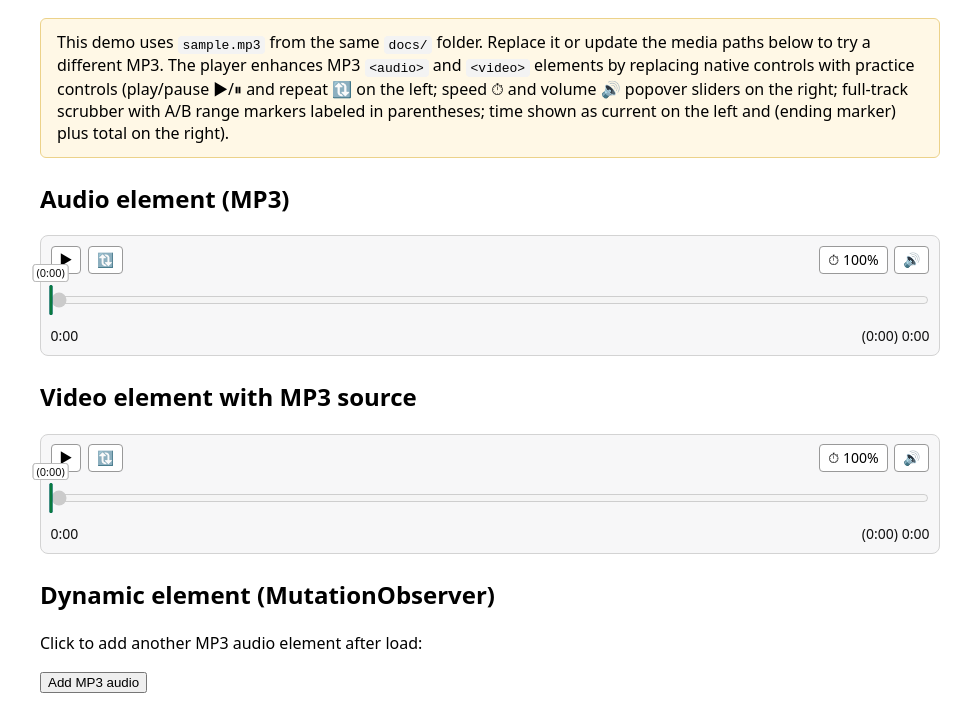
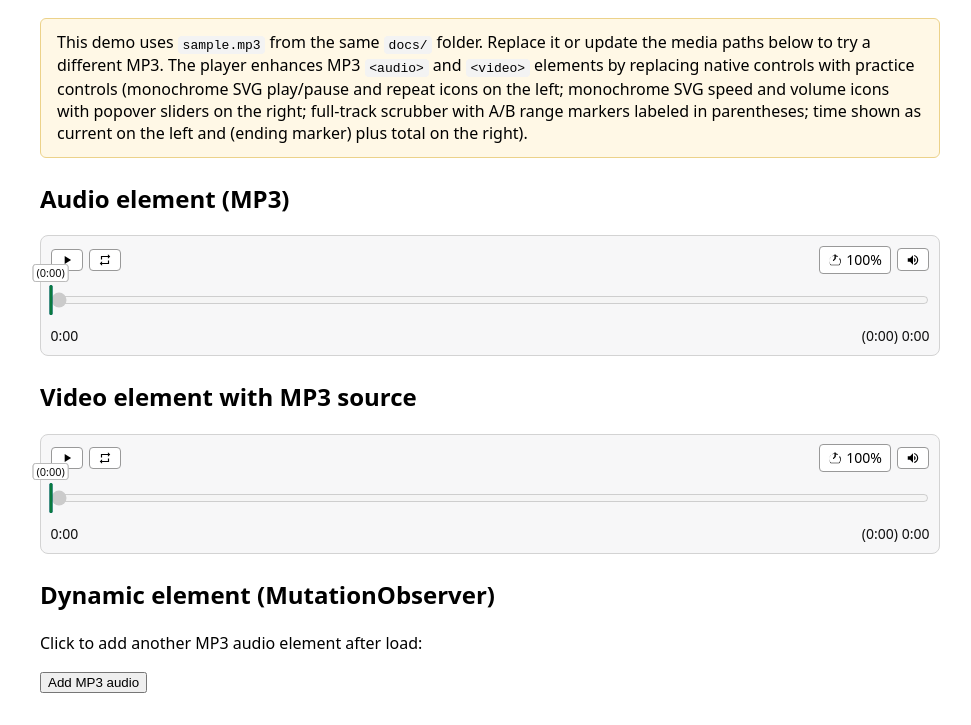
Before and after one commit to sithmel/audio-practice-player, a website: page docs/index.html in a window 1280 px wide. Shown: the part 80-805 px from the top of the page, without its empty margins (150-1121 px from the left). Drawn offline with Linux system fonts and the light colour scheme.

Commit message:
better icons, better speed control

```diff
--- a/docs/audio-practice-player.js
+++ b/docs/audio-practice-player.js
@@ -66,9 +66,50 @@ function isSupportedMedia(media) {
   );
 }
 
+const SVG_NS = 'http://www.w3.org/2000/svg';
+
+/**
+ * @typedef {'play'|'pause'|'repeat'|'speed'|'volume'} IconName
+ */
+
+/** @type {Record<IconName, string>} */
+const ICON_PATHS = {
+  play: 'M8 5v14l11-7z',
+  pause: 'M6 5h4v14H6zM14 5h4v14h-4z',
+  repeat:
+    'M7 7h10v3l4-4-4-4v3H5v6h2V7zm10 10H7v-3l-4 4 4 4v-3h12v-6h-2v4z',
+  speed:
+    'M20.38 8.57l-1.23 1.85a8 8 0 01-.22 9.58H5.07A8 8 0 0115.58 6.85l1.85-1.23A10 10 0 003.35 19a2 2 0 002 2h13.3a2 2 0 002-2 10 10 0 00-.27-10.43zM13 3a1 1 0 00-2 0v6.5l-2.29 2.29a1 1 0 101.42 1.42l3-3a1 1 0 00.29-.71V3z',
+  volume:
+    'M3 9v6h4l5 5V4L7 9H3zm13.5 3c0-1.77-1.02-3.29-2.5-4.03v8.05c1.48-.73 2.5-2.25 2.5-4.02zM14 3.23v2.06c2.89.86 5 3.54 5 6.71s-2.11 5.85-5 6.71v2.06c4.01-.91 7-4.49 7-8.77s-2.99-7.86-7-8.77z',
+};
+
+/**
+ * @param {IconName} name
+ * @returns {SVGSVGElement}
+ */
+function createIcon(name) {
+  const svg = document.createElementNS(SVG_NS, 'svg');
+  svg.setAttribute('class', 'app-icon');
+  svg.setAttribute('viewBox', '0 0 24 24');
+  svg.setAttribute('aria-hidden', 'true');
+  svg.setAttribute('focusable', 'false');
+  svg.setAttribute('data-icon', name);
+
+  const path = document.createElementNS(SVG_NS, 'path');
+  path.setAttribute('d', ICON_PATHS[name]);
+  path.setAttribute('fill', 'currentColor');
+  svg.appendChild(path);
+
+  return svg;
+}
+
 const STYLE_ID = 'audio-practice-player-styles';
 const WRAPPER_CLASS = 'app-audio-practice-player';
 const INITIALIZED_ATTR = 'data-audio-practice-player-initialized';
+const MIN_SPEED = 0.5;
+const MAX_SPEED = 2;
+const SPEED_STEP = 0.1;
 
 /**
  * @typedef {Object} PlayerInstance
@@ -124,9 +165,22 @@ function ensureStyles() {
   padding: 0.2rem 0.5rem;
   line-height: 1.2;
   font: inherit;
+  display: inline-flex;
+  align-items: center;
+  justify-content: center;
+  gap: 0.25rem;
 }
 .${WRAPPER_CLASS} button:hover {
   background: #f0f0f0;
+}
+.${WRAPPER_CLASS} .app-icon {
+  width: 1em;
+  height: 1em;
+  flex: none;
+  fill: currentColor;
+}
+.${WRAPPER_CLASS} .app-speed-btn-label {
+  font-variant-numeric: tabular-nums;
 }
 .${WRAPPER_CLASS} .app-toggle[aria-pressed="true"] {
   background: #d7ebff;
@@ -280,14 +334,14 @@ function createPlayerForMedia(media) {
   const playPauseBtn = document.createElement('button');
   playPauseBtn.type = 'button';
   playPauseBtn.className = 'app-play-pause';
-  playPauseBtn.textContent = '▶';
+  playPauseBtn.append(createIcon('play'));
   playPauseBtn.setAttribute('aria-label', 'Play');
   playPauseBtn.title = 'Play';
 
   const repeatBtn = document.createElement('button');
   repeatBtn.type = 'button';
   repeatBtn.className = 'app-toggle';
-  repeatBtn.textContent = '🔃';
+  repeatBtn.append(createIcon('repeat'));
   repeatBtn.setAttribute('aria-pressed', 'false');
   repeatBtn.setAttribute('aria-label', 'Repeat: off');
   repeatBtn.title = 'Repeat: off';
@@ -305,6 +359,10 @@ function createPlayerForMedia(media) {
   speedBtn.setAttribute('aria-expanded', 'false');
   speedBtn.title = 'Playback speed';
 
+  const speedBtnLabel = document.createElement('span');
+  speedBtnLabel.className = 'app-speed-btn-label';
+  speedBtn.append(createIcon('speed'), speedBtnLabel);
+
   const speedPopover = document.createElement('div');
   speedPopover.className = 'app-popover app-speed-popover';
   speedPopover.hidden = true;
@@ -315,9 +373,9 @@ function createPlayerForMedia(media) {
   const speedSlider = document.createElement('input');
   speedSlider.type = 'range';
   speedSlider.className = 'app-vertical-slider app-speed-slider';
-  speedSlider.min = '0.1';
-  speedSlider.max = '2';
-  speedSlider.step = '0.1';
+  speedSlider.min = String(MIN_SPEED);
+  speedSlider.max = String(MAX_SPEED);
+  speedSlider.step = String(SPEED_STEP);
   speedSlider.value = '1';
   speedSlider.setAttribute('orient', 'vertical');
   speedSlider.setAttribute('aria-label', 'Playback speed');
@@ -332,7 +390,7 @@ function createPlayerForMedia(media) {
   const volumeBtn = document.createElement('button');
   volumeBtn.type = 'button';
   volumeBtn.className = 'app-volume-btn';
-  volumeBtn.textContent = '🔊';
+  volumeBtn.append(createIcon('volume'));
   volumeBtn.setAttribute('aria-label', 'Volume');
   volumeBtn.setAttribute('aria-expanded', 'false');
   volumeBtn.title = 'Volume';
@@ -423,9 +481,16 @@ function createPlayerForMedia(media) {
     const text = `${percent}%`;
     speedSlider.value = String(state.rate);
     speedValue.textContent = text;
-    speedBtn.textContent = `⏱ ${text}`;
+    speedBtnLabel.textContent = text;
     speedBtn.setAttribute('aria-label', `Playback speed: ${text}`);
     speedBtn.title = `Playback speed: ${text}`;
+  }
+
+  /** @param {'play'|'pause'} name @returns {void} */
+  function setPlayPauseIcon(name) {
+    const icon = playPauseBtn.querySelector('svg');
+    if (icon?.getAttribute('data-icon') === name) return;
+    playPauseBtn.replaceChildren(createIcon(name));
   }
 
   /** @returns {void} */
@@ -481,12 +546,11 @@ function createPlayerForMedia(media) {
     timeEnd.textContent = `(${formatTime(state.b)}) ${formatTime(d)}`;
 
     const paused = media.paused;
-    playPauseBtn.textContent = paused ? '▶' : '⏸';
+    setPlayPauseIcon(paused ? 'play' : 'pause');
     const playPauseLabel = paused ? 'Play' : 'Pause';
     playPauseBtn.setAttribute('aria-label', playPauseLabel);
     playPauseBtn.title = playPauseLabel;
 
-    repeatBtn.textContent = '🔃';
     const repeatLabel = state.repeat ? 'Repeat: on' : 'Repeat: off';
     repeatBtn.setAttribute('aria-pressed', state.repeat ? 'true' : 'false');
     repeatBtn.setAttribute('aria-label', repeatLabel);
@@ -647,7 +711,7 @@ function createPlayerForMedia(media) {
   function onSpeedSliderInput() {
     const value = Number(speedSlider.value);
     if (!Number.isFinite(value)) return;
-    state.rate = Math.round(clamp(value, 0.1, 2.0) * 10) / 10;
+    state.rate = Math.round(clamp(value, MIN_SPEED, MAX_SPEED) * 10) / 10;
     media.playbackRate = state.rate;
     syncSpeedUI();
   }
--- a/docs/index.html
+++ b/docs/index.html
@@ -34,9 +34,9 @@
       This demo uses <code>sample.mp3</code> from the same <code>docs/</code> folder. Replace it or
       update the media paths below to try a different MP3. The player enhances MP3
       <code>&lt;audio&gt;</code> and <code>&lt;video&gt;</code> elements by replacing native controls
-      with practice controls (play/pause ▶/⏸ and repeat 🔃 on the left; speed ⏱ and volume 🔊 popover sliders on the right;
-      full-track scrubber with A/B range markers labeled in parentheses; time shown as current on the left and
-      (ending marker) plus total on the right).
+      with practice controls (monochrome SVG play/pause and repeat icons on the left; monochrome SVG speed
+      and volume icons with popover sliders on the right; full-track scrubber with A/B range markers labeled
+      in parentheses; time shown as current on the left and (ending marker) plus total on the right).
     </p>
 
     <section>
```
Also changed, not shown: src/icons.js (added, +37 -0 lines), src/player.js (+37 -10 lines), test/player.test.js (+19 -15 lines), README.md, 1 other file.
